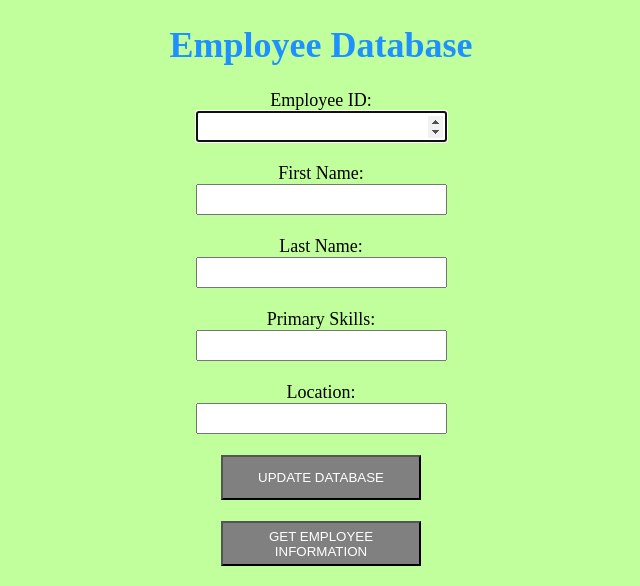
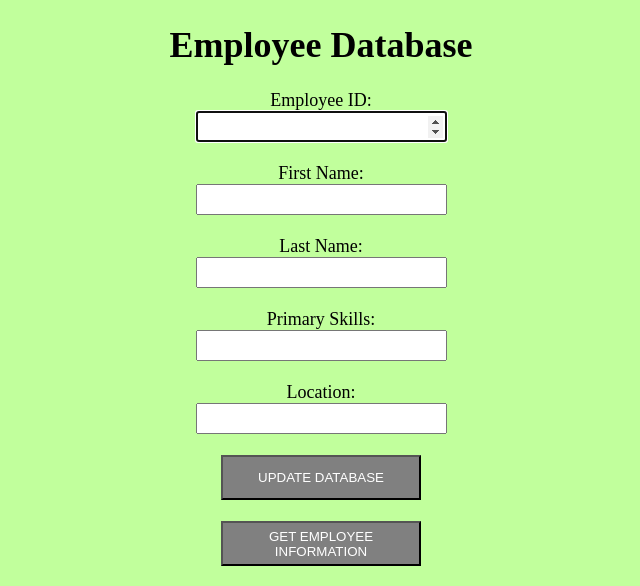
Before and after one commit to JaishreeJaishankar/Kubernetes-Assignment-CLO835, a Flask app: page / in a window 1280 px wide. Shown: the top 586 px of the page, without its empty margins (319-959 px from the left). Run offline with Flask 2, Linux system fonts and the light colour scheme.

Commit message:
Minute change to web app

```diff
--- a/web_application/templates/addemp.html
+++ b/web_application/templates/addemp.html
@@ -6,7 +6,7 @@
 <center>
 	<font color="black" size="4" style="font-family: avenir">
 
-		<h1 style="color: DodgerBlue">Employee Database</h1>
+		<h1 style="color: Black">Employee Database</h1>
 		<body style="background: {{ color }};" >
 
 			<form action="/addemp" autocomplete="on" method = "POST" enctype="multipart/form-data">
```
